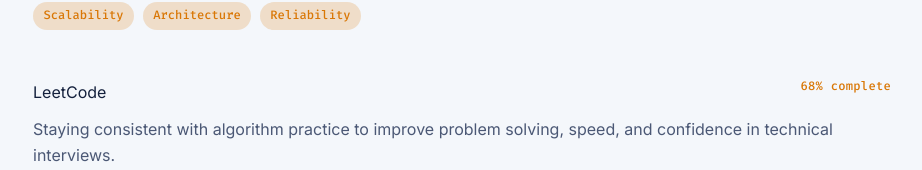
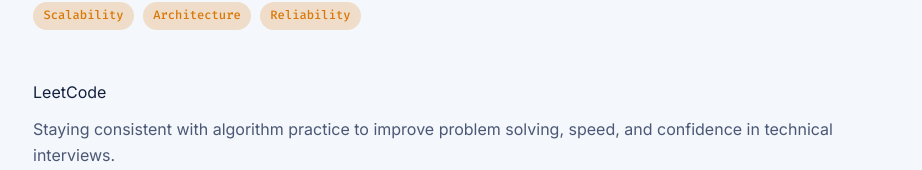
Before and after one commit to kurtluu/portfolio, a React (Vite) app in the folder react-ts-site/: page / in a window 1280 px wide. Shown: the part 2961-3131 px from the top of the page, without its empty margins (178-1100 px from the left). Built offline with nearby package versions, Linux system fonts and the light colour scheme.

Commit message:
Hide course status on LeetCode card

```diff
--- a/react-ts-site/src/App.tsx
+++ b/react-ts-site/src/App.tsx
@@ -606,7 +606,7 @@
                 >
                   <div className="course-card-header">
                     <h3>{course.title}</h3>
-                    <span className="course-progress-value">{course.status}</span>
+                    {!course.leetcodeStats ? <span className="course-progress-value">{course.status}</span> : null}
                   </div>
                   <p>{course.description}</p>
                   {renderCourseMeter(course)}
```
